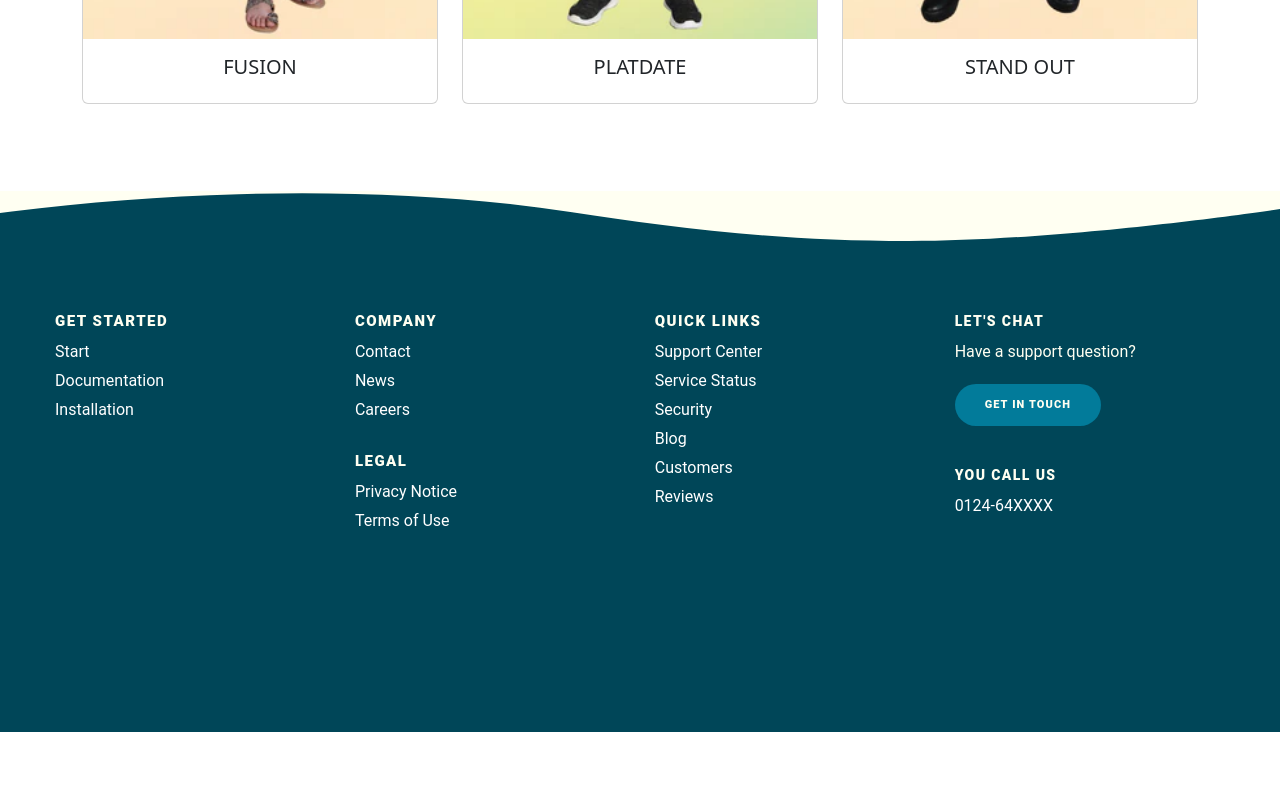
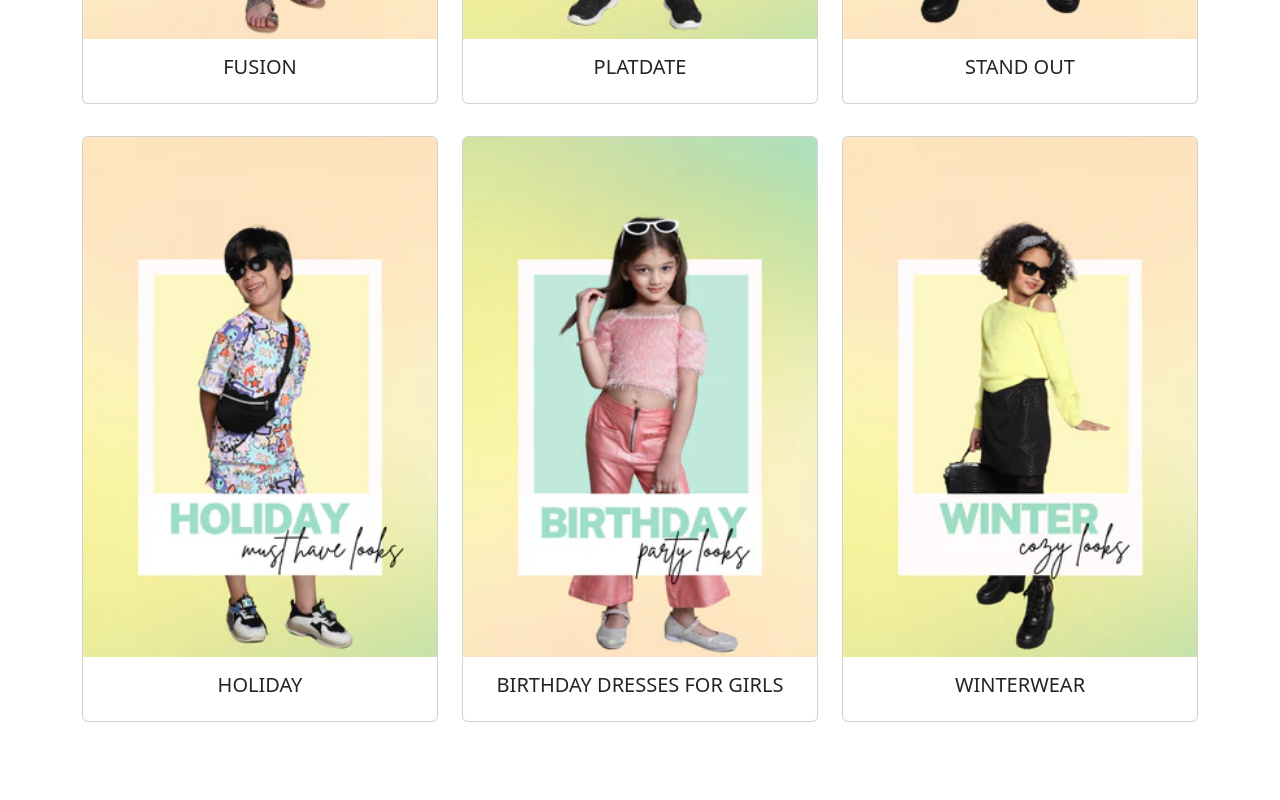
Before and after one commit to rajak-aman/taffy_kids, a plain HTML site: page index.html in a window 1280 px wide. Shown: the part 1260-2060 px from the top of the page. Before the commit the page ends 1992 px from the top, so only its background shows below. Drawn offline with nearby package versions, Linux system fonts and the light colour scheme.

Commit message:
Update index.html

```diff
--- a/index.html
+++ b/index.html
@@ -84,7 +84,7 @@
 
 
             <li class="nav-item" style="font-weight: bolder;">
-              <a class="nav-link active " aria-current="page" href="#">RETURNS</a>
+              <a class="nav-link active  " aria-current="page" href="#">RETURNS</a>
             </li>
 
 
@@ -105,7 +105,7 @@
 
           <form class="d-flex" role="search">
             <input class="form-control me-2" type="search" placeholder="Search" aria-label="Search">
-            <button class="btn btn-outline-success" type="submit">Search</button>
+            <button class="btn btn-outline-success bg-pink" type="submit">Search</button>
           </form>
         </div>
       </div>
@@ -129,17 +129,17 @@
 
       <div class="carousel-inner">
         <div class="carousel-item active">
-          <img src="image/cocoon new poster.png" class="d-block w-100 " alt="...">
+          <img src="image/cocoon new poster.png" class="d-block w-100 " alt="..." style="object-fit: cover;">
         </div>
 
 
         <div class="carousel-item">
-          <img src="image/suuuuuuu.webp" class="d-block w-100" alt="..." style="object-fit: contain;">
+          <img src="image/suuuuuuu.webp" class="d-block w-100" alt="..." style="object-fit: cover;">
         </div>
 
 
         <div class="carousel-item">
-          <img src="image/sliiiii.jpg" class="d-block w-100" alt="...">
+          <img src="image/sliiiii.jpg" class="d-block w-100 " alt="..." style="object-fit: cover;">
         </div>
       </div>
       <button class="carousel-control-prev" type="button" data-bs-target="#carouselExampleIndicators"
@@ -154,6 +154,8 @@
       </button>
     </div>
 
+  </div>
+
 
   <!-- card -->
 
@@ -162,11 +164,14 @@
 
 
 
-    <div class="container py-4  mb-5  " data-aos="fade-up" data-aos-offset="200" data-aos-delay="50"
-      data-aos-duration="1000" data-aos-easing="ease-in-out" data-aos-mirror="true" data-aos-once="false"
+  <div class="container py-4  mb-5  " data-aos="fade-up" data-aos-offset="200" data-aos-delay="0"
+    data-aos-duration="500" data-aos-easing="ease-in-out" data-aos-mirror="false" data-aos-once="false"
     data-aos-anchor-placement="top-center" style="border-radius: 35px; ">
     <h2 class="text-center" style="color: white;">Our Products</h2>
     <div class="row">
+
+
+
       <div class="col-md-4 py-3">
         <div class="card">
           <img style="height: 65vh; object-fit: cover;" src="image/card11.webp" class="card-img-top" alt="Product 1">
@@ -177,6 +182,9 @@
           </div>
         </div>
       </div>
+
+
+
       <div class="col-md-4 py-3">
         <div class="card">
           <img style="height: 65vh; object-fit: cover;" src="image/card2.webp" class="card-img-top" alt="Product 2">
@@ -186,6 +194,9 @@
           </div>
         </div>
       </div>
+
+
+
       <div class="col-md-4 py-3">
         <div class="card">
           <img style="height: 65vh; object-fit: cover;" src="image/card3.webp" class="card-img-top" alt="Product 3">
@@ -195,9 +206,128 @@
           </div>
         </div>
       </div>
+
+
+
+      <div class="col-md-4 py-3">
+        <div class="card">
+          <img style="height: 65vh; object-fit: cover;" src="image/slider4.webp" class="card-img-top" alt="Product 1">
+          <div class="card-body d-flex" style="justify-content: center; align-items: center;">
+            <h5 class="card-title">HOLIDAY</h5>
+
+
           </div>
         </div>
       </div>
+
+
+
+
+      <div class="col-md-4 py-3">
+        <div class="card">
+          <img style="height: 65vh; object-fit: cover;" src="image/slider5.webp" class="card-img-top" alt="Product 1">
+          <div class="card-body d-flex" style="justify-content: center; align-items: center;">
+            <h5 class="card-title">BIRTHDAY DRESSES FOR GIRLS</h5>
+
+
+          </div>
+        </div>
+      </div>
+
+
+
+      <div class="col-md-4 py-3">
+        <div class="card">
+          <img style="height: 65vh; object-fit: cover;" src="image/slider6.webp" class="card-img-top" alt="Product 1">
+          <div class="card-body d-flex" style="justify-content: center; align-items: center;">
+            <h5 class="card-title">WINTERWEAR</h5>
+
+
+          </div>
+        </div>
+      </div>
+
+
+
+    </div>
+  </div>
+
+
+
+
+  <!-- 2 sec cards -->
+
+
+
+  <div class="row row-cols-1 row-cols-md-2 g-4"    data-aos="fade-up" data-aos-offset="200" data-aos-delay="0"
+  data-aos-duration="500" data-aos-easing="ease-in-out" data-aos-mirror="false" data-aos-once="false"
+  data-aos-anchor-placement="top-center"  >
+
+
+
+    <div class="col">
+
+
+      <div class="card" style="display: flex; align-items: center;">
+        <img src="image/card22.webp" class="card-img-top" alt="..." style="width: 400px;">
+        <div class="card-body">
+          <h5 style="font-weight: 300;" class="card-title">Taffykids</h5>
+          <p style="color: black; font-weight: bold;" class="card-text">Solid Waist Tie-up Cut-out Detail Crop Top And Floral Printed Sharara Pant Ethnic Set-Black/Blue</p>
+          <p>RS. 1,299.00</p>
+        </div>
+      </div>
+    </div>
+
+
+
+    <div class="col">
+      <div class="card" style="display: flex; align-items: center;">
+        <img src="image/card33.webp" class="card-img-top" alt="..." style="width: 400px;">
+        <div class="card-body">
+          <h5 style="font-weight: 300;" class="card-title">Taffykids</h5>
+          <p style="color: black; font-weight: bold;" class="card-text">100% cotton bandhani printed crop top with belt detail matching cargo pants - Multi</p>
+          <p>RS. 1,299.00</p>
+        </div>
+      </div>
+    </div>
+
+
+
+    <div class="col">
+      <div class="card" style="display: flex; align-items: center;">
+        <img src="image/card44.webp" class="card-img-top" alt="..." style="width: 400px;">
+        <div class="card-body">
+          <h5 style="font-weight: 300;" class="card-title">Taffykids</h5>
+          <p style="color: black; font-weight: bold;" class="card-text">Solid Waist Tie-up Cut-out Detail Crop Top And Floral Printed Sharara Pant Ethnic Set-Black/Blue</p>
+          <p>RS. 1,299.00</p>
+        </div>
+      </div>
+    </div>
+
+
+    <div class="col">
+      <div class="card" style="display: flex; align-items: center;">
+        <img src="image/card55.webp" class="card-img-top" alt="..." style="width: 400px;">
+        <div class="card-body">
+          <h5 style="font-weight: 300;" class="card-title">Taffykids</h5>
+          <p style="color: black; font-weight: bold;" class="card-text">Pocket detail sleeveless hoodie and abstract printed tape detail cargo pant set-Mustard/black</p>
+          <p>RS. 1,299.00</p>
+        </div>
+      </div>
+    </div>
+
+
+
+  </div>
+
+
+
+
+
+
+
+
+
 
 
 
@@ -211,102 +341,104 @@
 
 
 
-  <div class="pg-footer">
-    <footer class="footer">
-      <svg class="footer-wave-svg" xmlns="http://www.w3.org/2000/svg" viewBox="0 0 1200 100" preserveAspectRatio="none">
-        <path class="footer-wave-path"
-          d="M851.8,100c125,0,288.3-45,348.2-64V0H0v44c3.7-1,7.3-1.9,11-2.9C80.7,22,151.7,10.8,223.5,6.3C276.7,2.9,330,4,383,9.8 c52.2,5.7,103.3,16.2,153.4,32.8C623.9,71.3,726.8,100,851.8,100z">
-        </path>
-      </svg>
-      <div class="footer-content">
-        <div class="footer-content-column">
-          <div class="footer-logo">
+  <div class="container-fluid my-2">
 
-          </div>
-          <div class="footer-menu">
-            <h2 class="footer-menu-name"> Get Started</h2>
-            <ul id="menu-get-started" class="footer-menu-list">
-              <li class="menu-item menu-item-type-post_type menu-item-object-product">
-                <a href="#">Start</a>
+    <footer class=" text-center text-lg-start text-white" style="background-color: rgba(247, 97, 230, 0.975);">
+      <!-- Grid container -->
+      <div class="container p-4">
+        <!--Grid row-->
+        <div class="row mt-4">
+          <!--Grid column-->
+          <div class="col-lg-3 col-md-6 mb-4 mb-md-0">
+            <h5 class="text-uppercase">See other books</h5>
+
+            <ul class="list-unstyled mb-0">
+              <li>
+                <a href="#!" class="text-white"><i class="fas fa-book fa-fw fa-sm me-2"></i>Bestsellers</a>
               </li>
-              <li class="menu-item menu-item-type-post_type menu-item-object-product">
-                <a href="#">Documentation</a>
+              <li>
+                <a href="#!" class="text-white"><i class="fas fa-book fa-fw fa-sm me-2"></i>All Cunsumer</a>
               </li>
-              <li class="menu-item menu-item-type-post_type menu-item-object-product">
-                <a href="#">Installation</a>
+              <li>
+                <a href="#!" class="text-white"><i class="fas fa-user-edit fa-fw fa-sm me-2"></i>Our Staff</a>
               </li>
             </ul>
           </div>
-        </div>
-        <div class="footer-content-column">
-          <div class="footer-menu">
-            <h2 class="footer-menu-name"> Company</h2>
-            <ul id="menu-company" class="footer-menu-list">
-              <li class="menu-item menu-item-type-post_type menu-item-object-page">
-                <a href="#">Contact</a>
+          <!--Grid column-->
+
+          <!--Grid column-->
+          <div class="col-lg-3 col-md-6 mb-4 mb-md-0">
+            <h5 class="text-uppercase">Execution of the contract</h5>
+
+            <ul class="list-unstyled">
+              <li>
+                <a href="#!" class="text-white"><i class="fas fa-shipping-fast fa-fw fa-sm me-2"></i>Supply</a>
               </li>
-              <li class="menu-item menu-item-type-taxonomy menu-item-object-category">
-                <a href="#">News</a>
+              <li>
+                <a href="#!" class="text-white"><i class="fas fa-backspace fa-fw fa-sm me-2"></i>Returns</a>
               </li>
-              <li class="menu-item menu-item-type-post_type menu-item-object-page">
-                <a href="#">Careers</a>
+              <li>
+                <a href="#!" class="text-white"><i class="far fa-file-alt fa-fw fa-sm me-2"></i>Regulations</a>
+              </li>
+              <li>
+                <a href="#!" class="text-white"><i class="far fa-file-alt fa-fw fa-sm me-2"></i>Privacy policy</a>
               </li>
             </ul>
           </div>
-          <div class="footer-menu">
-            <h2 class="footer-menu-name"> Legal</h2>
-            <ul id="menu-legal" class="footer-menu-list">
-              <li
-                class="menu-item menu-item-type-post_type menu-item-object-page menu-item-privacy-policy menu-item-170434">
-                <a href="#">Privacy Notice</a>
+          <!--Grid column-->
+
+          <!--Grid column-->
+          <div class="col-lg-3 col-md-6 mb-4 mb-md-0">
+            <h5 class="text-uppercase">Publishing house</h5>
+
+            <ul class="list-unstyled">
+              <li>
+                <a href="#!" class="text-white">The BookStore</a>
               </li>
-              <li class="menu-item menu-item-type-post_type menu-item-object-page">
-                <a href="#">Terms of Use</a>
+              <li>
+                <a href="#!" class="text-white">123 Street</a>
+              </li>
+              <li>
+                <a href="#!" class="text-white">05765 NY</a>
+              </li>
+              <li>
+                <a href="#!" class="text-white"><i class="fas fa-briefcase fa-fw fa-sm "></i>Send us a Feedback</a>
               </li>
             </ul>
           </div>
-        </div>
-        <div class="footer-content-column">
-          <div class="footer-menu">
-            <h2 class="footer-menu-name"> Quick Links</h2>
-            <ul id="menu-quick-links" class="footer-menu-list">
-              <li class="menu-item menu-item-type-custom menu-item-object-custom">
-                <a target="_blank" rel="noopener noreferrer" href="#">Support Center</a>
+          <!--Grid column-->
+
+          <!--Grid column-->
+          <div class="col-lg-3 col-md-6 mb-4 mb-md-0">
+            <h5 class="text-uppercase">Write to us</h5>
+
+            <ul class="list-unstyled">
+              <li>
+                <a href="#!" class="text-white"><i class="fas fa-at fa-fw fa-sm me-2"></i>Help in purchasing</a>
               </li>
-              <li class="menu-item menu-item-type-custom menu-item-object-custom">
-                <a target="_blank" rel="noopener noreferrer" href="#">Service Status</a>
+              <li>
+                <a href="#!" class="text-white"><i class="fas fa-shipping-fast fa-fw fa-sm me-2"></i>Check the order
+                  status</a>
               </li>
-              <li class="menu-item menu-item-type-post_type menu-item-object-page">
-                <a href="#">Security</a>
-              </li>
-              <li class="menu-item menu-item-type-post_type menu-item-object-page">
-                <a href="#">Blog</a>
-              </li>
-              <li class="menu-item menu-item-type-post_type_archive menu-item-object-customer">
-                <a href="#">Customers</a>
-              </li>
-              <li class="menu-item menu-item-type-post_type menu-item-object-page">
-                <a href="#">Reviews</a>
+              <li>
+                <a href="#!" class="text-white"><i class="fas fa-envelope fa-fw fa-sm me-2"></i>Join the newsletter</a>
               </li>
             </ul>
           </div>
+          <!--Grid column-->
         </div>
-        <div class="footer-content-column">
-          <div class="footer-call-to-action">
-            <h2 class="footer-call-to-action-title"> Let's Chat</h2>
-            <p class="footer-call-to-action-description"> Have a support question?</p>
-            <a class="footer-call-to-action-button button" href="#" target="_self"> Get in Touch </a>
+        <!--Grid row-->
       </div>
-          <div class="footer-call-to-action">
-            <h2 class="footer-call-to-action-title"> You Call Us</h2>
-            <p class="footer-call-to-action-link-wrapper"> <a class="footer-call-to-action-link" href="tel:0124-64XXXX"
-                target="_self"> 0124-64XXXX </a></p>
-          </div>
-        </div>
+      <!-- Grid container -->
 
-      </div>
+      <!-- Copyright -->
+      <!-- <div class="text-center p-3" style="background-color: rgba(0, 0, 0, 0.2)">
+        © 2021 Copyright:
+        <a class="text-white" href="https://mdbootstrap.com/">MDBootstrap.com</a>
+      </div> -->
+      <!-- Copyright -->
+    </footer>
 
-    </footer>
   </div>
 
 
```
Lines whose indentation alone changed are shown as unchanged.
